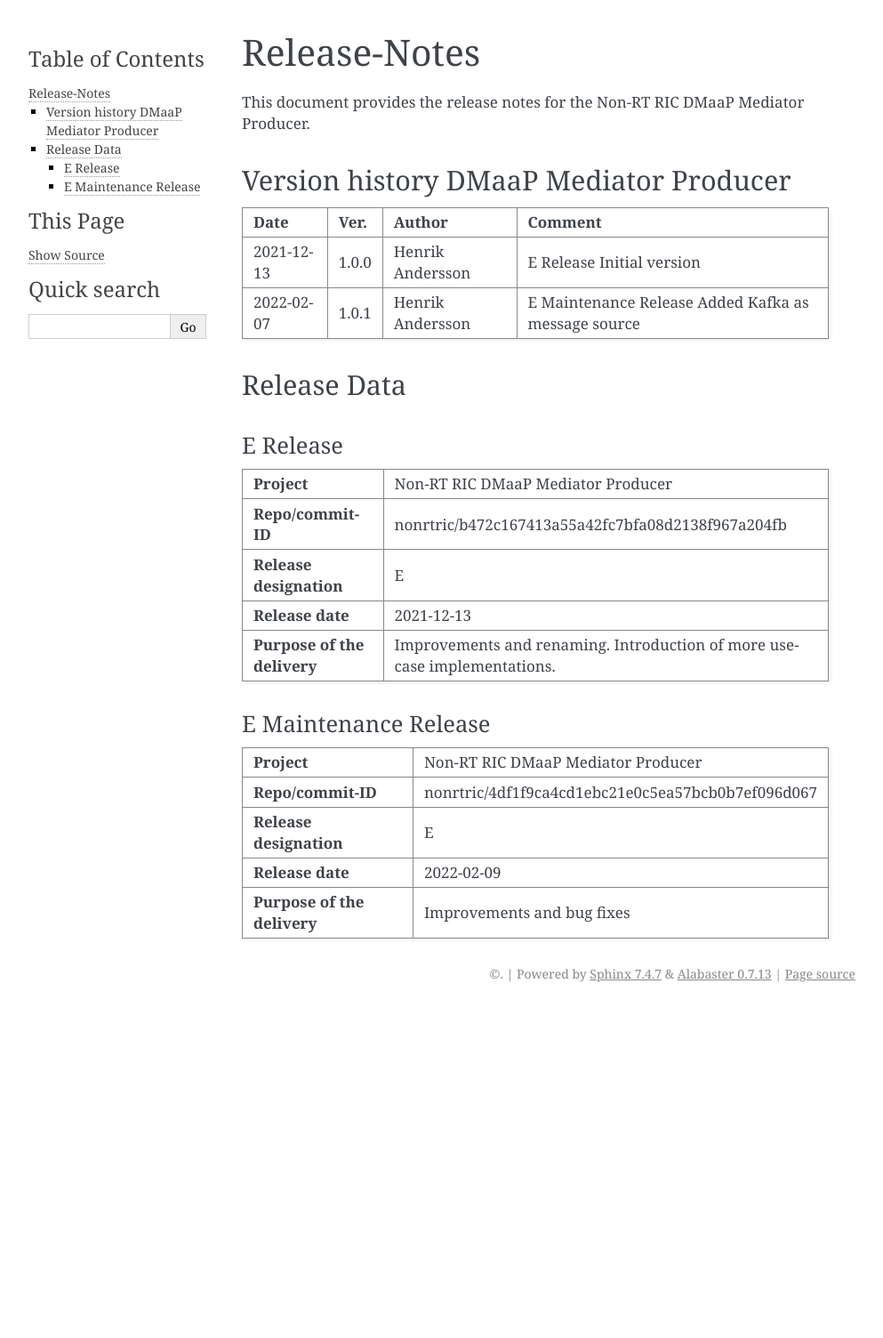
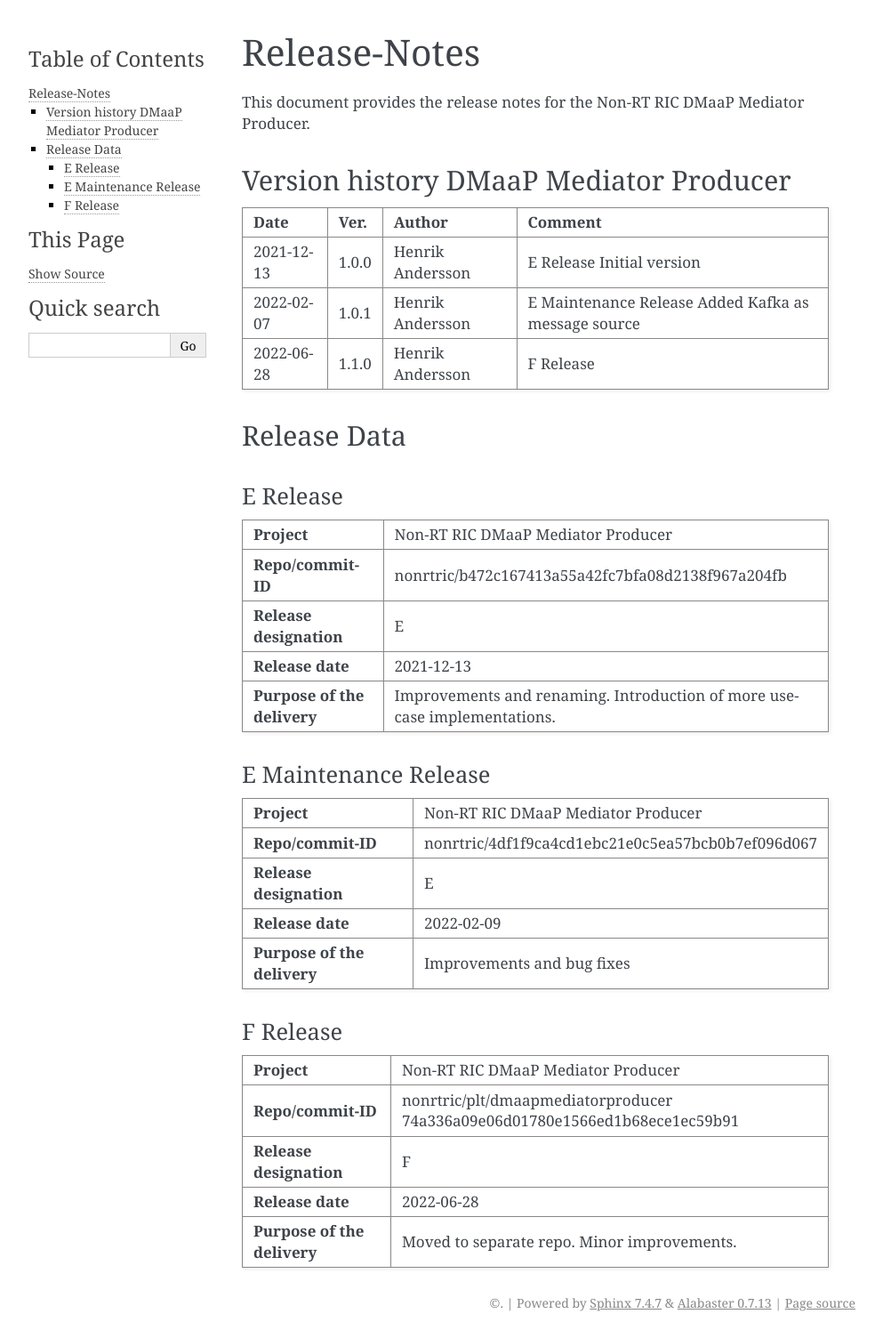
Before and after one commit to o-ran-sc/nonrtric-plt-dmaapmediatorproducer, a Sphinx documentation site: the page built from docs/release-notes.rst, in a window 1280 px wide. Shown: the whole page at 89% size, without its empty margins (148-1141 px from the left). Built offline with Sphinx 7.4.7, drawn with Linux system fonts in a browser that asks for light colours; before the commit the page ends 1134 px from its top, so only the background shows below that.

Commit message:
Update Release Notes
Issue-ID: NONRTRIC-762
Signed-off-by: elinuxhenrik <henrik.b.andersson@est.tech>
Change-Id: I4b7bb7d76dfe176bb9e4e222c920a698432e807c

```diff
--- a/docs/release-notes.rst
+++ b/docs/release-notes.rst
@@ -23,6 +23,9 @@
 |            |          |                  | Release         |
 |            |          |                  | Added Kafka as  |
 |            |          |                  | message source  |
++------------+----------+------------------+-----------------+
+| 2022-06-28 | 1.1.0    | Henrik Andersson | F Release       |
+|            |          |                  |                 |
 +------------+----------+------------------+-----------------+
 
 Release Data
@@ -65,3 +68,23 @@
 | **Purpose of the delivery** | Improvements and bug fixes                        |
 |                             |                                                   |
 +-----------------------------+---------------------------------------------------+
+
+F Release
+---------
++-----------------------------+---------------------------------------------------+
+| **Project**                 | Non-RT RIC DMaaP Mediator Producer                |
+|                             |                                                   |
++-----------------------------+---------------------------------------------------+
+| **Repo/commit-ID**          | nonrtric/plt/dmaapmediatorproducer                |
+|                             | 74a336a09e06d01780e1566ed1b68ece1ec59b91          |
+|                             |                                                   |
++-----------------------------+---------------------------------------------------+
+| **Release designation**     | F                                                 |
+|                             |                                                   |
++-----------------------------+---------------------------------------------------+
+| **Release date**            | 2022-06-28                                        |
+|                             |                                                   |
++-----------------------------+---------------------------------------------------+
+| **Purpose of the delivery** | Moved to separate repo. Minor improvements.       |
+|                             |                                                   |
++-----------------------------+---------------------------------------------------+
```
